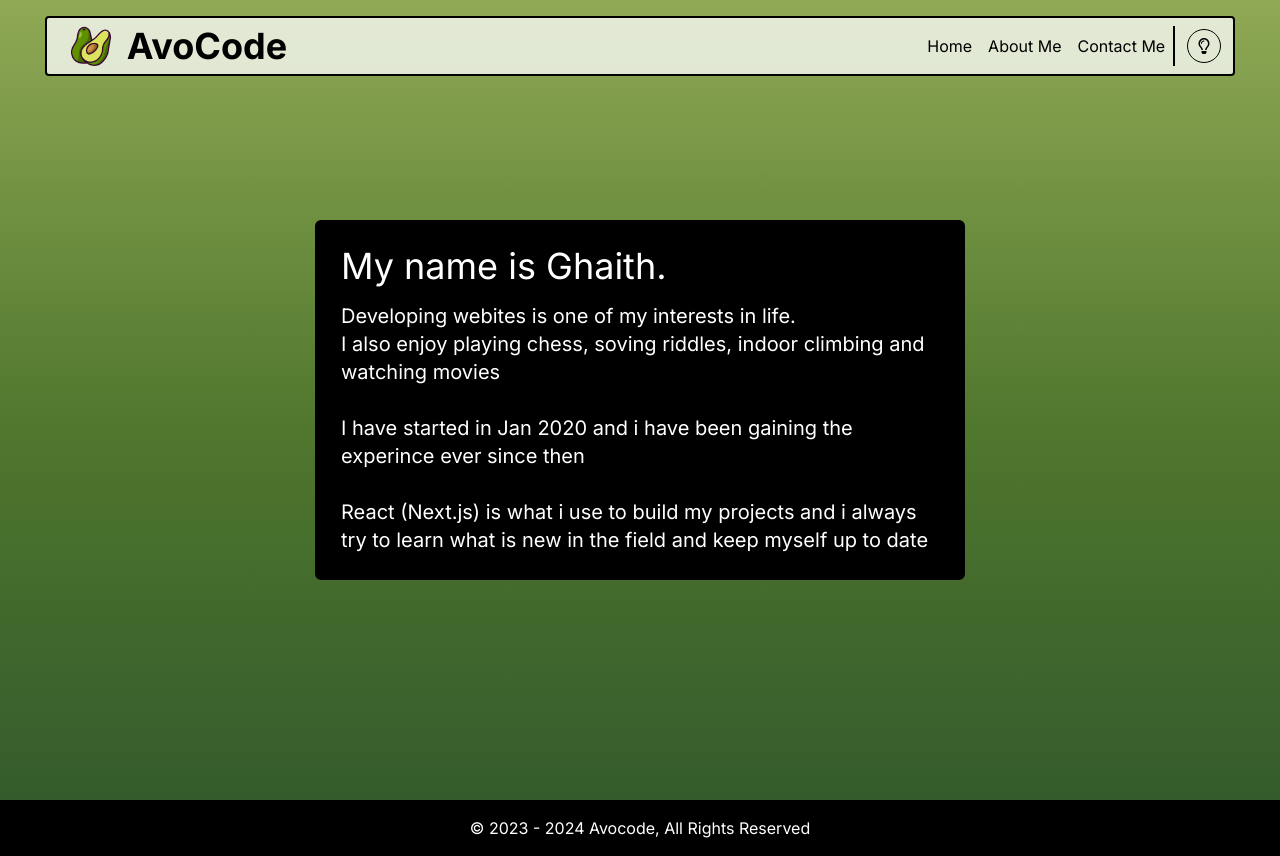
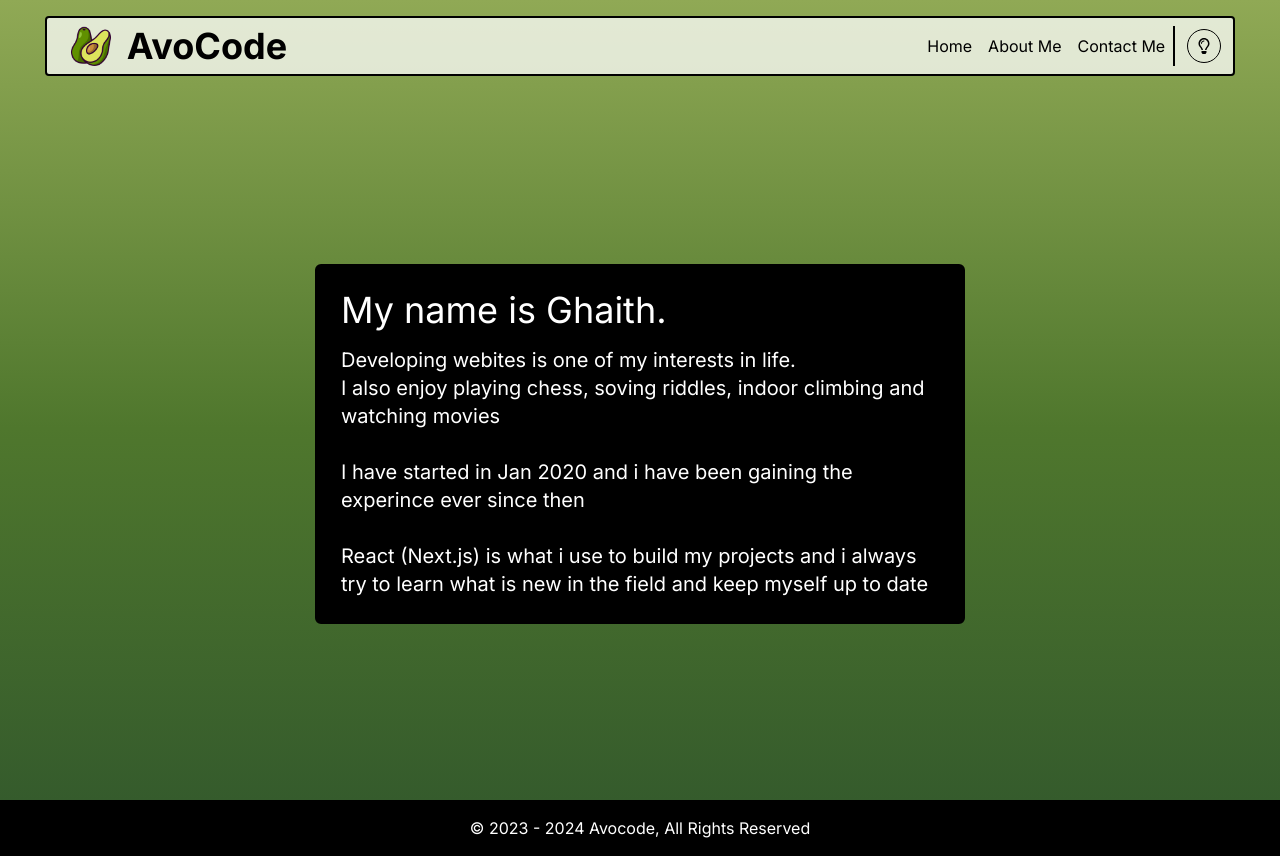
Before and after one commit to GhaithAtrk/ghaith-portfolio, a Next.js app: page /about in a window 1280 px wide. Built offline with nearby package versions, Linux system fonts and the light colour scheme.

Commit message:
about card adjustment

```diff
--- a/src/app/about/page.js
+++ b/src/app/about/page.js
@@ -8,7 +8,7 @@
 
   return (
     <div className="h-screen">
-      <div className="flex justify-center items-center h-full mx-4">
+      <div className="flex justify-center items-center h-full mx-4 pt-32 pb-10">
         <div
           className={` ${
             mode == "light" ? "bg-white/75" : "bg-black text-white"
```
